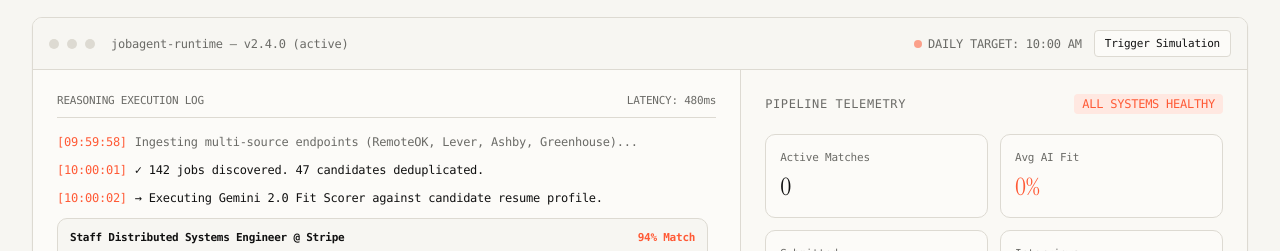
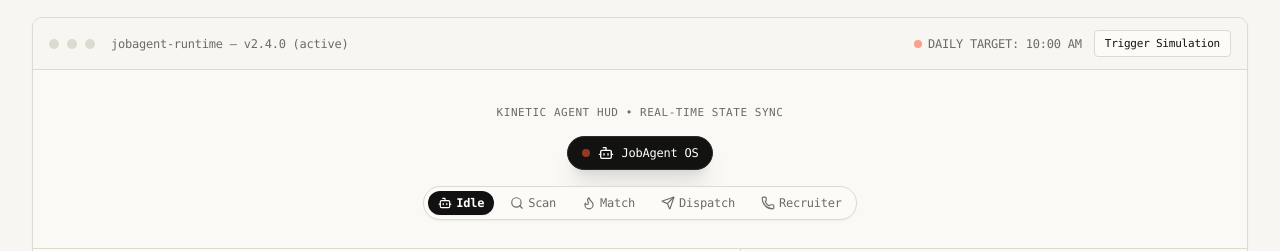
Before and after one commit to pankaj-q/kinetic, a React (Vite) app: page / in a window 1280 px wide. Shown: the part 701-952 px from the top of the page. Built offline with nearby package versions, Linux system fonts and the light colour scheme; no server answers.

Commit message:
feat: enhance Dynamic Island component with new states and telemetry features

```diff
--- a/src/components/DeveloperLandingPage.tsx
+++ b/src/components/DeveloperLandingPage.tsx
@@ -25,6 +25,7 @@ import {
   CheckCircle2,
   Clock
 } from 'lucide-react';
+import DynamicIsland, { DynamicIslandView } from './smoothui/dynamic-island';
 
 interface DeveloperLandingPageProps {
   onLaunchWorkbench: (tab?: string) => void;
@@ -47,8 +48,9 @@ export const DeveloperLandingPage: React.FC<DeveloperLandingPageProps> = ({
 }) => {
   const [activeTabCode, setActiveTabCode] = useState<'typescript' | 'python' | 'cli' | 'rest'>('typescript');
   const [copiedCode, setCopiedCode] = useState(false);
-  const [activeStepPreview, setActiveStepPreview] = useState(1);
   const [simRunning, setSimRunning] = useState(false);
+  const [activeStepPreview, setActiveStepPreview] = useState(0);
+  const [islandView, setIslandView] = useState<DynamicIslandView>('idle');
 
   const codeSnippets = {
     typescript: `import { AgentRuntime, GreenhouseIngestor, GeminiFitEvaluator } from '@agentengine/sdk';
@@ -118,16 +120,22 @@ print(f"✓ {len(matches)} high-fit applications queued for 10:00 AM dispatch.")
   const handleRunSim = () => {
     setSimRunning(true);
     setActiveStepPreview(0);
+    setIslandView('scanning');
     const interval = setInterval(() => {
       setActiveStepPreview((prev) => {
         if (prev >= 3) {
           clearInterval(interval);
           setSimRunning(false);
+          setIslandView('recruiter');
           return 3;
         }
-        return prev + 1;
+        const next = prev + 1;
+        if (next === 1) setIslandView('match');
+        if (next === 2) setIslandView('dispatch');
+        if (next === 3) setIslandView('recruiter');
+        return next;
       });
-    }, 900);
+    }, 1200);
   };
 
   return (
@@ -201,11 +209,25 @@ print(f"✓ {len(matches)} high-fit applications queued for 10:00 AM dispatch.")
                   <button
                     onClick={handleRunSim}
                     disabled={simRunning}
-                    className="px-2.5 py-1 rounded bg-[#FCFBF8] border border-[#DDDAD2] text-[11px] font-mono text-[#111111] hover:border-[#111111] transition-all disabled:opacity-50"
+                    className="px-2.5 py-1 rounded bg-[#FCFBF8] border border-[#DDDAD2] text-[11px] font-mono text-[#111111] hover:border-[#111111] transition-all disabled:opacity-50 cursor-pointer"
                   >
                     {simRunning ? 'Executing Loop...' : 'Trigger Simulation'}
                   </button>
                 </div>
+              </div>
+
+              {/* Kinetic Live Telemetry Dynamic Island HUD */}
+              <div className="py-7 px-4 bg-[#FAF9F5] border-b border-[#DDDAD2] flex flex-col items-center justify-center">
+                <div className="text-center mb-3">
+                  <span className="text-[11px] font-mono uppercase tracking-wider text-[#6B6B67]">
+                    KINETIC AGENT HUD • REAL-TIME STATE SYNC
+                  </span>
+                </div>
+                <DynamicIsland
+                  view={islandView}
+                  onViewChange={setIslandView}
+                  showControls={true}
+                />
               </div>
 
               {/* Visualization Grid: Terminal Trace + Live Agent State */}
--- a/src/components/smoothui/dynamic-island/index.tsx
+++ b/src/components/smoothui/dynamic-island/index.tsx
@@ -2,66 +2,70 @@
 
 import {
   Bell,
+  Bot,
+  CheckCircle2,
   CloudLightning,
+  Flame,
+  Globe,
   Music2,
   Pause,
   Phone,
   Play,
+  Search,
+  Send,
+  ShieldCheck,
   SkipBack,
   SkipForward,
+  Sparkles,
   Thermometer,
   Timer as TimerIcon,
+  Zap,
 } from "lucide-react";
 import { AnimatePresence, motion, useReducedMotion } from "motion/react";
 import { type ReactNode, useMemo, useState } from "react";
 
 const BOUNCE_VARIANTS = {
   idle: 0.5,
-  "idle-ring": 0.5,
-  "idle-timer": 0.3,
-  "ring-idle": 0.5,
-  "ring-timer": 0.35,
-  "timer-idle": 0.3,
-  "timer-ring": 0.35,
+  "idle-scanning": 0.35,
+  "idle-match": 0.45,
+  "idle-dispatch": 0.4,
+  "idle-recruiter": 0.5,
+  "scanning-match": 0.4,
+  "match-dispatch": 0.35,
+  "dispatch-recruiter": 0.45,
 } as const;
 
-const DEFAULT_BOUNCE = 0.5;
+const DEFAULT_BOUNCE = 0.45;
 const TIMER_INTERVAL_MS = 1000;
 
-// Idle Component with Weather
-const DefaultIdle = () => {
-  const [showTemp, setShowTemp] = useState(false);
+// 1. Idle Agent Engine Status
+const AgentIdle = () => {
+  const [showTelemetry, setShowTelemetry] = useState(false);
 
   return (
     <motion.div
-      className="flex items-center gap-2 px-3 py-2"
+      className="flex items-center gap-2.5 px-3.5 py-2 cursor-pointer select-none"
       layout
-      onHoverEnd={() => setShowTemp(false)}
-      onHoverStart={() => setShowTemp(true)}
+      onHoverEnd={() => setShowTelemetry(false)}
+      onHoverStart={() => setShowTelemetry(true)}
     >
-      <AnimatePresence mode="wait">
-        <motion.div
-          animate={{ opacity: 1, scale: 1 }}
-          className="text-white"
-          exit={{ opacity: 0, scale: 0.8 }}
-          initial={{ opacity: 0, scale: 0.8 }}
-          key="storm"
-        >
-          <CloudLightning className="h-5 w-5 text-white" />
-        </motion.div>
-      </AnimatePresence>
+      <div className="flex items-center gap-2">
+        <div className="w-2 h-2 rounded-full bg-[#FF5A36] animate-pulse" />
+        <Bot className="h-4 w-4 text-white" />
+        <span className="font-mono text-xs text-white font-medium">JobAgent OS</span>
+      </div>
 
       <AnimatePresence>
-        {showTemp ? (
+        {showTelemetry ? (
           <motion.div
             animate={{ opacity: 1, width: "auto" }}
-            className="flex items-center gap-1 overflow-hidden text-white"
+            className="flex items-center gap-1.5 overflow-hidden text-white border-l border-white/20 pl-2"
             exit={{ opacity: 0, width: 0 }}
             initial={{ opacity: 0, width: 0 }}
           >
-            <Thermometer className="h-3 w-3" />
-            <span className="pointer-events-none whitespace-nowrap text-white text-xs">
-              12°C
+            <Zap className="h-3 w-3 text-[#FF5A36]" />
+            <span className="pointer-events-none whitespace-nowrap text-white text-[11px] font-mono">
+              480ms • 10 AM Ready
             </span>
           </motion.div>
         ) : null}
@@ -70,134 +74,143 @@ const DefaultIdle = () => {
   );
 };
 
-// Ring Component
-const DefaultRing = () => (
-  <div className="flex w-64 items-center gap-3 overflow-hidden px-4 py-2 text-white">
-    <Phone className="h-5 w-5 text-green-500" />
-    <div className="flex-1">
-      <p className="pointer-events-none font-medium text-sm text-white">
-        Incoming Call
+// 2. Scanning / Ingestion Stream
+const AgentScanning = () => {
+  const [progress, setProgress] = useState(124);
+
+  return (
+    <div className="flex w-72 items-center gap-3 overflow-hidden px-4 py-2.5 text-white">
+      <div className="w-7 h-7 rounded-lg bg-white/10 flex items-center justify-center text-[#FF5A36] shrink-0">
+        <Search className="h-4 w-4 animate-spin" />
+      </div>
+      <div className="flex-1 min-w-0">
+        <p className="pointer-events-none font-medium text-xs text-white font-mono truncate">
+          Scanning ATS Feeds...
         </p>
-      <p className="pointer-events-none text-white text-xs opacity-70">
-        Guillermo Rauch
+        <p className="pointer-events-none text-white/70 text-[11px] font-mono truncate">
+          RemoteOK • Lever • Ashby • Greenhouse
         </p>
       </div>
-    <div className="h-2 w-2 animate-pulse rounded-full bg-green-500" />
+      <span className="text-[10px] font-mono font-bold text-[#FF5A36] bg-[#FFE8E1]/20 px-1.5 py-0.5 rounded">
+        {progress} Jobs
+      </span>
+    </div>
+  );
+};
+
+// 3. AI Fit Match Notification
+const AgentMatch = () => (
+  <div className="flex w-80 items-center gap-3 overflow-hidden px-4 py-2.5 text-white">
+    <div className="w-7 h-7 rounded-lg bg-[#FF5A36]/20 border border-[#FF5A36]/40 flex items-center justify-center text-[#FF5A36] shrink-0">
+      <Flame className="h-4 w-4 text-[#FF5A36]" />
+    </div>
+    <div className="flex-1 min-w-0">
+      <div className="flex items-center justify-between">
+        <p className="pointer-events-none font-semibold text-xs text-white truncate">
+          Staff Systems Engineer
+        </p>
+        <span className="text-[10px] font-mono font-bold text-[#FF5A36] bg-[#FF5A36]/20 px-1.5 py-0.5 rounded">
+          94% Fit
+        </span>
+      </div>
+      <p className="pointer-events-none text-white/70 text-[11px] truncate mt-0.5">
+        Stripe • Go & Distributed Queues Citations Verified
+      </p>
+    </div>
   </div>
 );
 
-// Timer Component
-const DefaultTimer = () => {
-  const [time, setTime] = useState(60);
-
-  useMemo(() => {
-    const timer = setInterval(() => {
-      setTime((t) => (t > 0 ? t - 1 : 0));
-    }, TIMER_INTERVAL_MS);
-    return () => clearInterval(timer);
-  }, []);
+// 4. 10:00 AM Dispatch Progress
+const AgentDispatch = () => {
+  const [time, setTime] = useState(5);
 
   return (
-    <div className="flex w-64 items-center gap-3 overflow-hidden px-4 py-2 text-white">
-      <TimerIcon className="h-5 w-5 text-amber-500" />
-      <div className="flex-1">
-        <p className="pointer-events-none font-medium text-sm text-white">
-          {time}s remaining
+    <div className="flex w-76 items-center gap-3 overflow-hidden px-4 py-2.5 text-white">
+      <div className="w-7 h-7 rounded-lg bg-emerald-500/20 border border-emerald-500/40 flex items-center justify-center text-emerald-400 shrink-0">
+        <Send className="h-4 w-4" />
+      </div>
+      <div className="flex-1 min-w-0">
+        <div className="flex items-center justify-between">
+          <p className="pointer-events-none font-semibold text-xs text-white">
+            10:00 AM Dispatch Active
           </p>
+          <span className="text-[10px] font-mono font-bold text-emerald-400">
+            5 / 5 Sent
+          </span>
         </div>
-      <div className="h-1 w-24 overflow-hidden rounded-full bg-white/20">
+        <div className="h-1 w-full overflow-hidden rounded-full bg-white/20 mt-1.5">
           <motion.div
-          animate={{ width: "0%" }}
-          className="h-full bg-amber-500"
-          initial={{ width: "100%" }}
-          transition={{ duration: time, ease: "linear" }}
+            animate={{ width: "100%" }}
+            className="h-full bg-emerald-400"
+            initial={{ width: "0%" }}
+            transition={{ duration: 1.5, ease: "easeOut" }}
           />
+        </div>
       </div>
     </div>
   );
 };
 
-// Notification Component
-const Notification = () => (
-  <div className="flex w-64 items-center gap-3 overflow-hidden px-4 py-2 text-white">
-    <Bell className="h-5 w-5 text-yellow-400" />
-    <div className="flex-1">
-      <p className="pointer-events-none font-medium text-sm text-white">
-        New Message
+// 5. Inbound Recruiter Call / Interview Triage
+const AgentRecruiter = () => (
+  <div className="flex w-80 items-center gap-3 overflow-hidden px-4 py-2.5 text-white">
+    <div className="w-7 h-7 rounded-lg bg-emerald-500/20 flex items-center justify-center text-emerald-400 shrink-0">
+      <Phone className="h-4 w-4 text-emerald-400 animate-bounce" />
+    </div>
+    <div className="flex-1 min-w-0">
+      <p className="pointer-events-none font-semibold text-xs text-white">
+        Interview Invitation Incoming
       </p>
-      <p className="pointer-events-none text-white text-xs opacity-70">
-        You have a new notification!
+      <p className="pointer-events-none text-emerald-400 text-[11px] font-mono truncate">
+        Sarah Jenkins @ Stripe (Lead AI Architect)
       </p>
     </div>
-    <span className="rounded-full bg-yellow-400/40 px-2 py-0.5 text-xs text-yellow-500">
-      1
+    <div className="h-2 w-2 animate-ping rounded-full bg-emerald-400 shrink-0" />
+  </div>
+);
+
+// 6. Telegram Push Alert Notification
+const AgentNotification = () => (
+  <div className="flex w-72 items-center gap-3 overflow-hidden px-4 py-2 text-white">
+    <Bell className="h-4 w-4 text-[#FF5A36]" />
+    <div className="flex-1 min-w-0">
+      <p className="pointer-events-none font-medium text-xs text-white font-mono">
+        Telegram Push Sync
+      </p>
+      <p className="pointer-events-none text-white/70 text-[11px] truncate">
+        5 Applications staged for user review
+      </p>
+    </div>
+    <span className="rounded-full bg-[#FF5A36]/30 px-1.5 py-0.2 text-[10px] font-mono text-[#FF5A36]">
+      NEW
     </span>
   </div>
 );
 
-// Music Player Component
-const MusicPlayer = () => {
-  const [playing, setPlaying] = useState(true);
-  return (
-    <div className="flex w-72 items-center gap-3 overflow-hidden px-4 py-2 text-white">
-      <Music2 className="h-5 w-5 text-pink-500" />
-      <div className="min-w-0 flex-1">
-        <p className="pointer-events-none truncate font-medium text-sm text-white">
-          Lofi Chill Beats
-        </p>
-        <p className="pointer-events-none truncate text-white text-xs opacity-70">
-          DJ Smooth
-        </p>
-      </div>
-      <button
-        className="rounded-full p-1 hover:bg-white/30"
-        onClick={() => setPlaying(false)}
-        type="button"
-      >
-        <SkipBack className="h-4 w-4 text-white" />
-      </button>
-      <button
-        className="rounded-full p-1 hover:bg-white/30"
-        onClick={() => setPlaying((p) => !p)}
-        type="button"
-      >
-        {playing ? (
-          <Pause className="h-4 w-4 text-white" />
-        ) : (
-          <Play className="h-4 w-4 text-white" />
-        )}
-      </button>
-      <button
-        className="rounded-full p-1 hover:bg-white/30"
-        onClick={() => setPlaying(true)}
-        type="button"
-      >
-        <SkipForward className="h-4 w-4 text-white" />
-      </button>
-    </div>
-  );
-};
-
-type View = "idle" | "ring" | "timer" | "notification" | "music";
+export type DynamicIslandView =
+  | "idle"
+  | "scanning"
+  | "match"
+  | "dispatch"
+  | "recruiter"
+  | "notification";
 
 export interface DynamicIslandProps {
   className?: string;
   idleContent?: ReactNode;
-  onViewChange?: (view: View) => void;
-  ringContent?: ReactNode;
-  timerContent?: ReactNode;
-  view?: View;
+  onViewChange?: (view: DynamicIslandView) => void;
+  view?: DynamicIslandView;
+  showControls?: boolean;
 }
 
 export default function DynamicIsland({
   view: controlledView,
   onViewChange,
   idleContent,
-  ringContent,
-  timerContent,
   className = "",
+  showControls = true,
 }: DynamicIslandProps) {
-  const [internalView, setInternalView] = useState<View>("idle");
+  const [internalView, setInternalView] = useState<DynamicIslandView>("idle");
   const [variantKey, setVariantKey] = useState<string>("idle");
   const shouldReduceMotion = useReducedMotion();
 
@@ -205,20 +218,22 @@ export default function DynamicIsland({
 
   const content = useMemo(() => {
     switch (view) {
-      case "ring":
-        return ringContent ?? <DefaultRing />;
-      case "timer":
-        return timerContent ?? <DefaultTimer />;
+      case "scanning":
+        return <AgentScanning />;
+      case "match":
+        return <AgentMatch />;
+      case "dispatch":
+        return <AgentDispatch />;
+      case "recruiter":
+        return <AgentRecruiter />;
       case "notification":
-        return <Notification />;
-      case "music":
-        return <MusicPlayer />;
+        return <AgentNotification />;
       default:
-        return idleContent ?? <DefaultIdle />;
+        return idleContent ?? <AgentIdle />;
     }
-  }, [view, idleContent, ringContent, timerContent]);
+  }, [view, idleContent]);
 
-  const handleViewChange = (newView: View) => {
+  const handleViewChange = (newView: DynamicIslandView) => {
     if (view === newView) {
       return;
     }
@@ -231,10 +246,11 @@ export default function DynamicIsland({
   };
 
   return (
-    <div className={`h-[200px] ${className}`}>
-      <div className="relative flex h-full w-full flex-col justify-center">
+    <div className={`relative ${className}`}>
+      <div className="relative flex flex-col items-center justify-center">
+        {/* Kinetic Island Pill Surface */}
         <motion.div
-          className="mx-auto w-fit min-w-[100px] overflow-hidden rounded-full bg-black"
+          className="mx-auto w-fit min-w-[120px] overflow-hidden rounded-full bg-[#121210] border border-[#2B2A27] shadow-xl"
           layout
           style={{ borderRadius: 32 }}
           transition={
@@ -245,7 +261,7 @@ export default function DynamicIsland({
                     BOUNCE_VARIANTS[
                       variantKey as keyof typeof BOUNCE_VARIANTS
                     ] ?? DEFAULT_BOUNCE,
-                  duration: 0.25,
+                  duration: 0.28,
                   type: "spring" as const,
                 }
           }
@@ -260,15 +276,15 @@ export default function DynamicIsland({
                     originX: 0.5,
                     originY: 0.5,
                     scale: 1,
-                    transition: { delay: 0.05 },
+                    transition: { delay: 0.04 },
                   }
             }
             initial={{
-              filter: "blur(5px)",
+              filter: "blur(4px)",
               opacity: 0,
               originX: 0.5,
               originY: 0.5,
-              scale: 0.9,
+              scale: 0.92,
             }}
             key={view}
             transition={{
@@ -282,30 +298,38 @@ export default function DynamicIsland({
           </motion.div>
         </motion.div>
 
-        <div className="absolute bottom-2 left-1/2 z-10 flex -translate-x-1/2 justify-center gap-1 rounded-full border bg-background p-1">
+        {/* State Interactive Switcher Pills */}
+        {showControls && (
+          <div className="mt-4 flex items-center justify-center gap-1.5 rounded-full border border-[#DDDAD2] bg-[#FCFBF8] p-1 shadow-xs">
             {[
-            { icon: <CloudLightning className="size-3" />, key: "idle" },
-            { icon: <Phone className="size-3" />, key: "ring" },
-            { icon: <TimerIcon className="size-3" />, key: "timer" },
-            { icon: <Bell className="size-3" />, key: "notification" },
-            { icon: <Music2 className="size-3" />, key: "music" },
-          ].map(({ key, icon }) => (
+              { icon: <Bot className="w-3.5 h-3.5" />, key: "idle", label: "Idle" },
+              { icon: <Search className="w-3.5 h-3.5" />, key: "scanning", label: "Scan" },
+              { icon: <Flame className="w-3.5 h-3.5" />, key: "match", label: "Match" },
+              { icon: <Send className="w-3.5 h-3.5" />, key: "dispatch", label: "Dispatch" },
+              { icon: <Phone className="w-3.5 h-3.5" />, key: "recruiter", label: "Recruiter" },
+            ].map(({ key, icon, label }) => (
               <button
-              aria-label={key}
-              className="flex size-8 cursor-pointer items-center justify-center rounded-full border bg-primary px-2"
                 key={key}
+                aria-label={label}
                 onClick={() => {
                   if (view !== key) {
                     setVariantKey(`${view}-${key}`);
-                  handleViewChange(key as View);
+                    handleViewChange(key as DynamicIslandView);
                   }
                 }}
+                className={`flex items-center gap-1 px-2.5 py-1 rounded-full text-xs font-mono transition-all cursor-pointer ${
+                  view === key
+                    ? "bg-[#111111] text-white font-semibold shadow-xs"
+                    : "text-[#6B6B67] hover:text-[#111111] hover:bg-[#F7F6F2]"
+                }`}
                 type="button"
               >
                 {icon}
+                <span className="hidden sm:inline">{label}</span>
               </button>
             ))}
           </div>
+        )}
       </div>
     </div>
   );
```
Also changed, not shown: 1 other file (tests, documents, lock files or other folders). Lines whose indentation alone changed are shown as unchanged.
